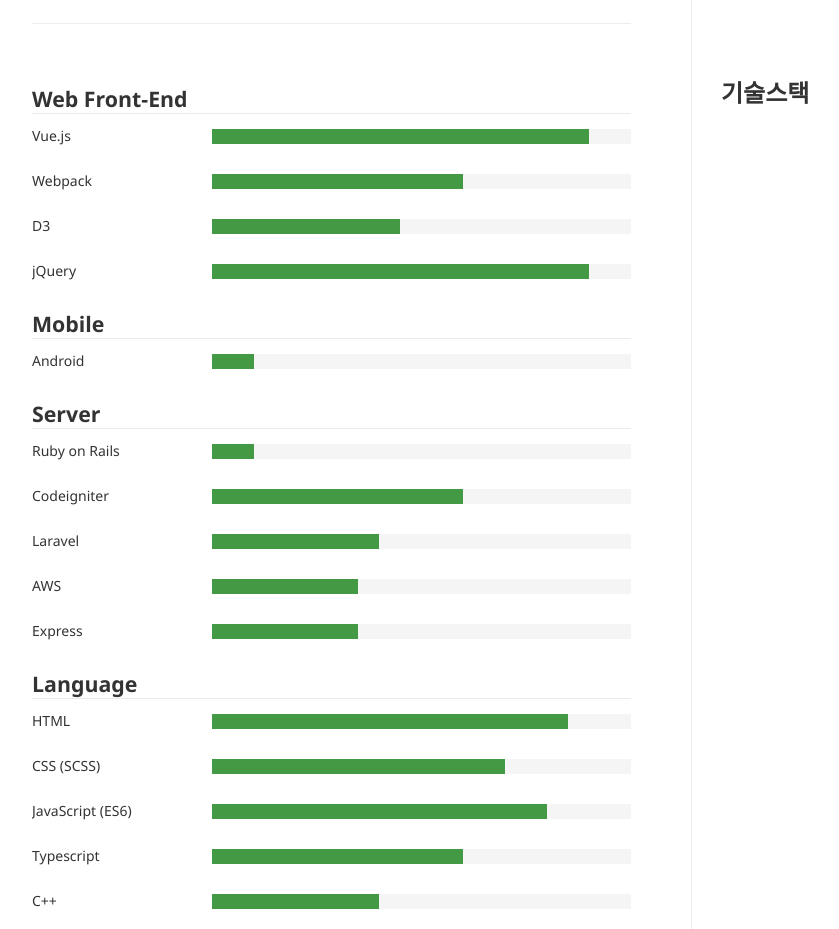
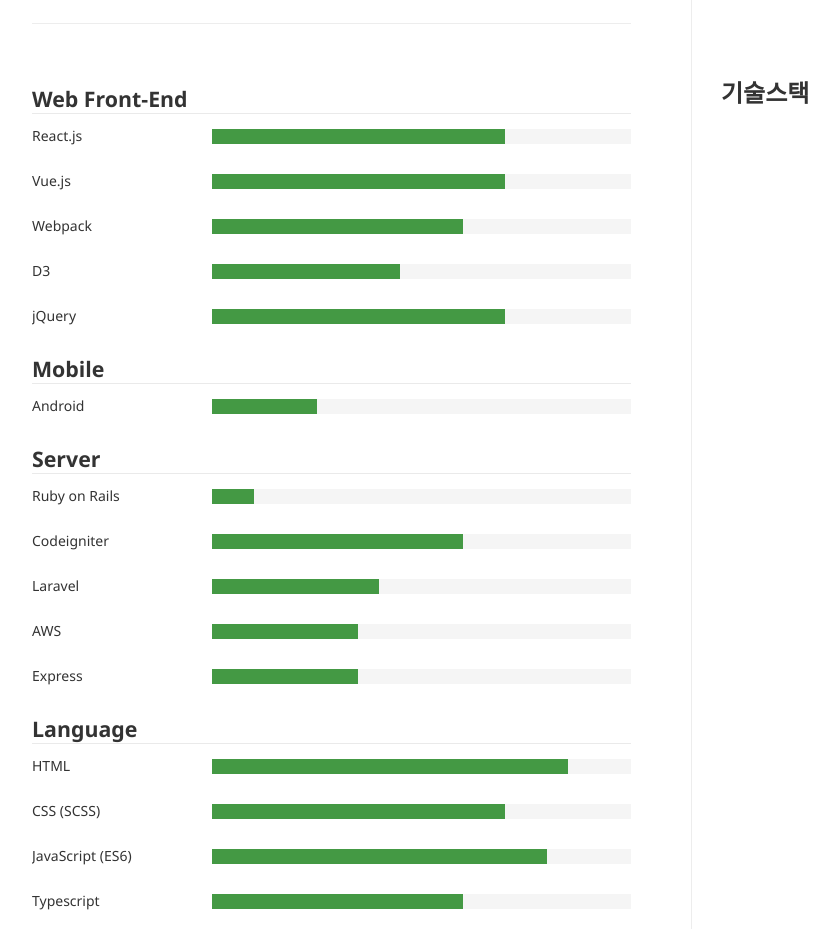
Before and after one commit to mastrayer/mastrayer.github.io, a plain HTML site: page index.html in a window 1280 px wide. Shown: the part 4540-5469 px from the top of the page, without its empty margins (188-1027 px from the left). Drawn offline with Linux system fonts and the light colour scheme.

Commit message:
Update index.html

```diff
--- a/index.html
+++ b/index.html
@@ -413,9 +413,15 @@
 
               <ul>
                 <li>
+                  <h3>React.js</h3>
+                  <div class="skill-bar">
+                    <span class="bar" style="width: 70% ;"></span>
+                  </div>
+                </li>
+                <li>
                   <h3>Vue.js</h3>
                   <div class="skill-bar">
-                    <span class="bar" style="width: 90% ;"></span>
+                    <span class="bar" style="width: 70% ;"></span>
                   </div>
                 </li>
                 <li>
@@ -433,7 +439,7 @@
                 <li>
                   <h3>jQuery</h3>
                   <div class="skill-bar">
-                    <span class="bar" style="width: 90% ;"></span>
+                    <span class="bar" style="width: 70% ;"></span>
                   </div>
                 </li>
               </ul>
@@ -443,7 +449,7 @@
                 <li>
                   <h3>Android</h3>
                   <div class="skill-bar">
-                    <span class="bar" style="width: 10% ;"></span>
+                    <span class="bar" style="width: 25% ;"></span>
                   </div>
                 </li>
               </ul>
```
